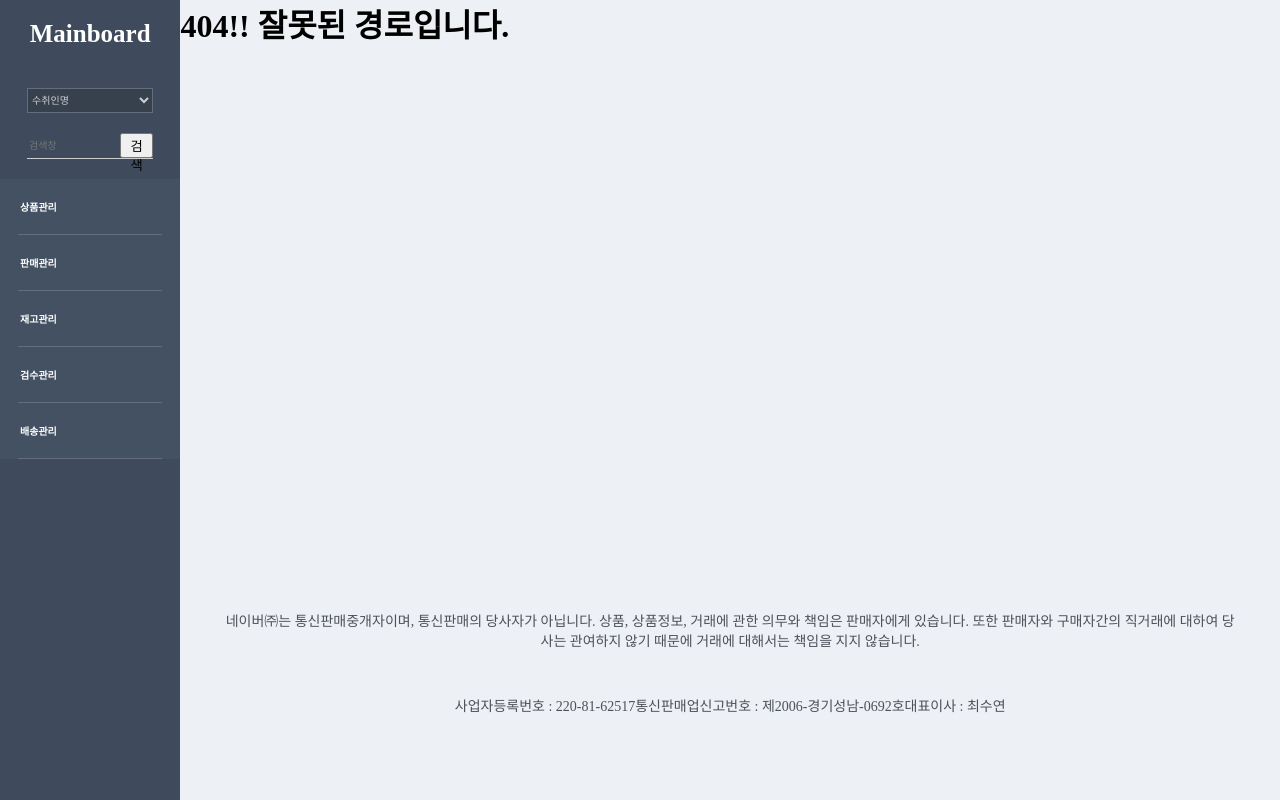
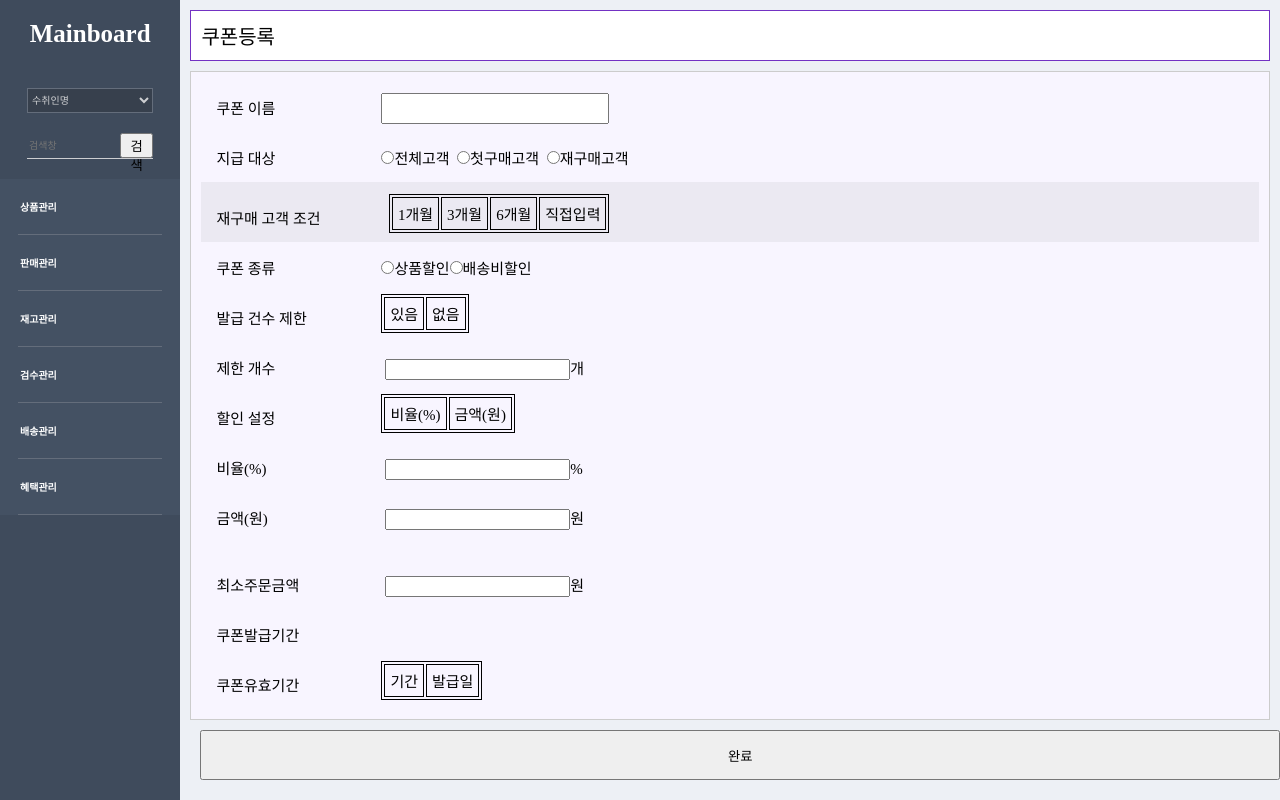
Before and after one commit to gozingamrae/mainboard-frontend--management, a React (Create React App) app: page /cuponregist in a window 1280 px wide. Shown: the top 800 px of the page. Built offline with nearby package versions, Linux system fonts and the light colour scheme.

Commit message:
Add 쿠폰 파일과 기능 추가

```diff
--- a/src/App.js
+++ b/src/App.js
@@ -6,6 +6,7 @@ import Inventory from "./inventory/Inventory";
 import Warehousing from "./inventory/Warehousing";
 import Product from "./product/Product";
 import AddProduct from "./product/AddProduct";
+import CuponRegist from "./cupon/pages/cuponregist";
 import "./App.module.css";
 function App() {
   return (
@@ -17,6 +18,7 @@ function App() {
           <Route path="/warehousing" element={<Warehousing/>} />
           <Route path="/product" element={<Product/>} />
           <Route path="/addproduct" element={<AddProduct/>} />
+          <Route path="/cuponregist" element={<CuponRegist/>}/>
           <Route path="/*" element={<Error/>} />
         </Route>
       </Routes>
--- /dev/null
+++ b/src/cupon/css/cuponregist-style.css
@@ -0,0 +1,55 @@
+.inventoryBox{
+    padding: 10px;
+    width : 100%;
+}
+.title{
+    background-color : white;
+    padding : 10px;
+    font-size: 20px;
+    border : 1px solid #7332C3;
+}
+.box{
+    margin-top : 10px;
+    background-color: #F8F5FF;
+    padding : 10px;
+    font-size: 15px;
+    border : 1px solid #CCCCCC;
+}
+.targetRadioText{
+    display: contents;
+}
+.cuponRegistTable{
+    display: inline-table;
+    border-color: black;
+    border-style: solid;
+    border-width: 1px;
+}
+.cuponRegistTable td{
+    border-color: black;
+    border-style: solid;
+    border-width: 1px;
+    padding:5px;
+}
+
+.cuponRegistTableTD:hover{
+    display: inline-table;
+    color:#7332C3;
+    border-style: solid;
+    border-width: 1px;
+}
+.cuponRegistLabel{
+    display: inline-block;
+    width: 120px;
+    height: 20px;
+    padding-right: 30px;
+    margin: 15px;
+}
+.cuponRegistInputBox{
+    width: 220px;
+    height: 25px;
+    font-size: 15px;
+}
+.selectiveBox{
+    padding-top: 10px;
+    background-color: #EBE9F2;
+}
--- /dev/null
+++ b/src/cupon/pages/cuponregist.js
@@ -0,0 +1,119 @@
+import { useState } from "react";
+import { useNavigate } from "react-router-dom";
+import "../css/cuponregist-style.css";
+
+
+function Warehousing(){
+    const [searchText , setSearchText ] = useState("");
+
+    const nav = useNavigate();
+    //카테고리 타입 옵션 데이터
+    const categorys = [{ type : "전략"},{ type : "파티"},{ type : "심리"},{ type : "추리"}];
+    const types = [{ name : "부루마블"},{ name : "스플랜더"},{ name : "할리갈리"},{ name : "로보77"},{ name : "루미큐브"},{ name : "루미큐브"},{ name : "루미큐브"},{ name : "루미큐브"}];
+
+    const onChangeHandle = (e) => {
+        setSearchText(e.target.value);
+        console.log("hello");
+    };
+    const onClickHandler = (e) => {
+        console.log("hello");
+
+    }
+    const onClickSubmit = () => {
+        nav("/");
+    }
+
+    return (
+        <div className= "inventoryBox">
+            <div className="title">
+                쿠폰등록
+            </div>
+
+            <div className="box">
+                <label className="cuponRegistLabel">쿠폰 이름</label>
+                <input className="cuponRegistInputBox" type="text" id="cuponName"/>
+                <br/>
+
+                <lablel  className="cuponRegistLabel">지급 대상 </lablel>
+                <input type="radio" name="target" value="all"/><p className="targetRadioText">전체고객 </p> &nbsp;
+                <input type="radio" name="target" value="first"/><p className="targetRadioText">첫구매고객 </p> &nbsp;
+                <input type="radio" name="target" value="again"/><p className="targetRadioText">재구매고객 </p> &nbsp;
+                <br/>
+
+                <div className="selectiveBox">
+                <label  className="cuponRegistLabel">재구매 고객 조건</label> &nbsp;
+                <table className="cuponRegistTable">
+                <tr><td className="cuponRegistTableTD"onClick={onClickHandler}>1개월</td>
+                <td className="cuponRegistTableTD">3개월</td>
+                <td className="cuponRegistTableTD">6개월</td>
+                <td className="cuponRegistTableTD">직접입력</td>
+                </tr>
+                {/* 직접입력시 inputBox나오게 하기 */}
+                </table>
+                </div>
+
+                <labe className="cuponRegistLabel">쿠폰 종류</labe>
+                <input type="radio" name="cuponType" value="productDiscount"/><p className="targetRadioText">상품할인</p>
+                <input type="radio" name="cuponType" value="productDiscount"/><p className="targetRadioText">배송비할인</p>
+                <br/>
+
+                <label className="cuponRegistLabel">발급 건수 제한</label>
+                <table className="cuponRegistTable">
+                <tr>
+                    <td className="cuponRegistTableTD">있음</td>
+                    <td className="cuponRegistTableTD">없음</td>
+                </tr>
+                </table>
+                <br/>
+                <label className="cuponRegistLabel">제한 개수</label> <input type="text" id="cuponQuantity"/>개
+                <br/>
+
+
+                <label className="cuponRegistLabel">할인 설정</label>
+                    <table className="cuponRegistTable">
+                    <tr>
+                        <td className="cuponRegistTableTD">비율(%)</td>
+                        <td className="cuponRegistTableTD">금액(원)</td>
+                    </tr>
+                    </table>
+                <br/>
+
+                <div>
+                    <label className="cuponRegistLabel">비율(%)</label> <input type="text" id="discountRate"/>%
+                </div>
+                <div>
+                    <label className="cuponRegistLabel">금액(원)</label> <input type="text" id="discountRate"/>원
+                </div>
+                {/* 둘중에 하나만 나오게 설정하기 */}
+                <br/>
+
+
+                <label className="cuponRegistLabel">최소주문금액</label> <input type="text" id="minAmount"/>원
+                <br/>
+
+                <label className="cuponRegistLabel">쿠폰발급기간</label>
+                {/* 캘린더 추가하기 */}
+                <br/>
+
+                <label className="cuponRegistLabel">쿠폰유효기간</label>
+                <table className="cuponRegistTable">
+                    <tr>
+                        <td className="cuponRegistTableTD">기간</td>
+                        <td className="cuponRegistTableTD">발급일</td>
+                    </tr>
+                </table>
+                {/* 캘린더 추가하기 */}
+
+
+
+
+            </div>
+
+            <button style={{width : "100%" , height : "50px", margin : "10px"}} onClick={onClickSubmit}>
+                완료
+            </button>
+        </div>
+    )
+}
+
+export default Warehousing;
--- a/src/layouts/data/NavBar.data.json
+++ b/src/layouts/data/NavBar.data.json
@@ -14,7 +14,10 @@
                 {"name": "검수관리", "results" : [{"name" : "검수 재고 조회", "src" : "/produc"},
                                                    {"name" : "검수하기", "src" : "/produc"}]},
                {"name": "배송관리", "results" : [{"name" : "배송조회", "src" : "/produc"},
-                                                   {"name" : "배송지 목록 조회", "src" : "/produc"}]}],
+                                                   {"name" : "배송지 목록 조회", "src" : "/produc"}]},
+               {"name": "혜택관리", "results" : [{"name" : "쿠폰등록", "src" : "/cuponRegist"},
+                                                   {"name" : "포인트 내역", "src" : "/produc"}]}
+                                                ],
    "options" :[{"value" : 1, "name" :"수취인명"},
                 {"value" : 2, "name" :"구매자명"},
                 {"value" : 3, "name" :"구매자 연락처"},
```
